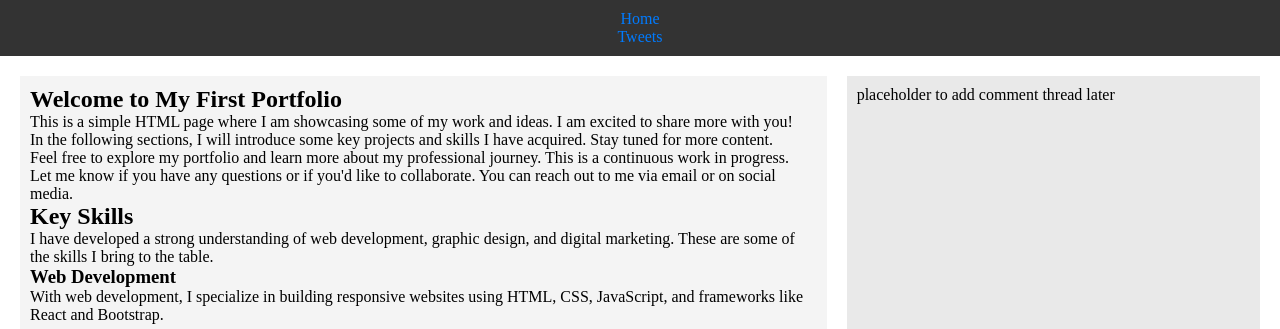
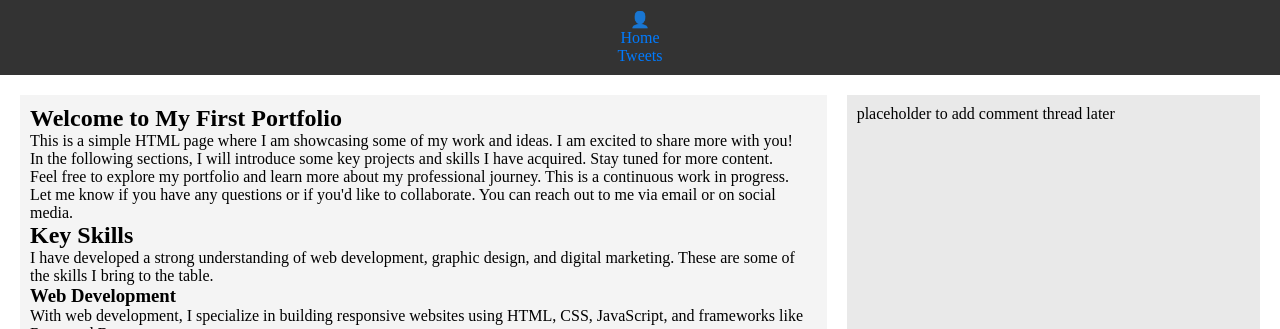
Before and after one commit to Fatma-Ezz/alx_html_css, a plain HTML site: page css_basic/index.html in a window 1280 px wide. Shown: the top 329 px of the page. Drawn offline with Linux system fonts and the light colour scheme.

Commit message:
Update index.html

```diff
--- a/css_basic/index.html
+++ b/css_basic/index.html
@@ -4,11 +4,13 @@
     <meta charset="UTF-8">
     <meta name="viewport" content="width=device-width, initial-scale=1.0">
     <title>My First Portfolio</title>
-<link href="styles.css" rel="stylesheet">
+
+    <link href="styles.css" rel="stylesheet">
 </head>
-<body>
+<body class="works_on_smartphone"> <!-- Add the class here -->
     <header>
         <ul>
+            <li>&#128100;</li> <!-- Unicode character for the logo -->
             <li><a href="index.html">Home</a></li>
             <li><a href="tweets.html">Tweets</a></li>
         </ul>
```
